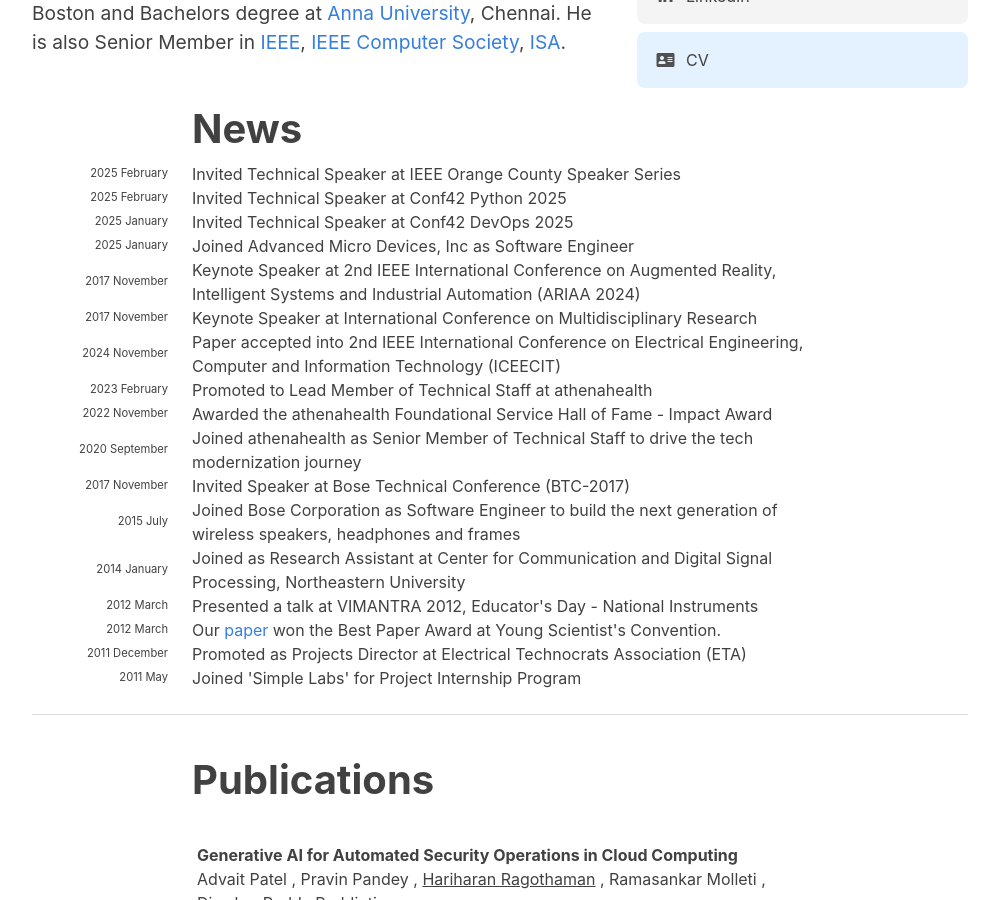
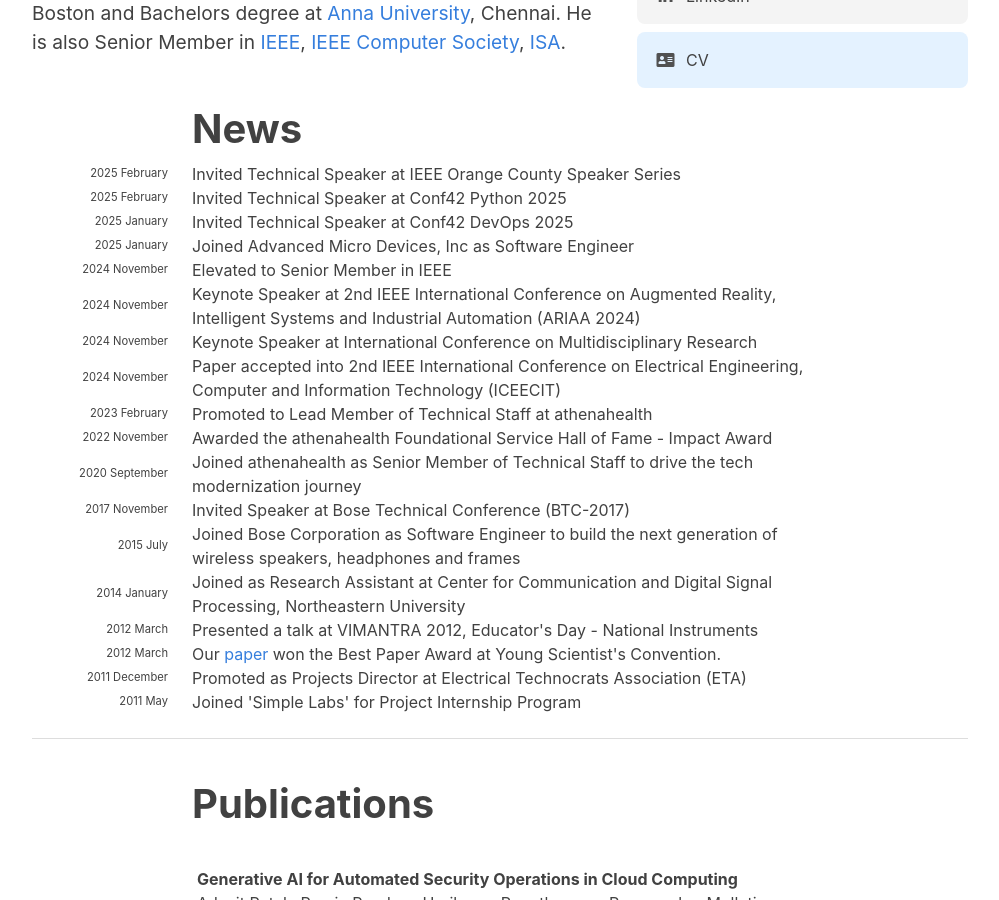
Before and after one commit to hariharanragothaman/hariharanragothaman.github.io, a Jekyll site: the page built from index.md, in a window 1280 px wide and 900 px high, scrolled down 724 px. Shown: the whole window, without its empty margins (140-1139 px from the left). Built offline with Jekyll 4.4.1, drawn with Linux system fonts in a browser that asks for light colours; nearby versions of some CDN libraries; some web fonts are replaced.

Commit message:
Polishes and Updates

```diff
--- a/_data/news.yaml
+++ b/_data/news.yaml
@@ -14,11 +14,15 @@
   year-extra: January
   description: Joined Advanced Micro Devices, Inc as Software Engineer
 
-- year: 2017
+- year: 2024
+  year-extra: November
+  description: Elevated to Senior Member in IEEE
+
+- year: 2024
   year-extra: November
   description: Keynote Speaker at 2nd IEEE International Conference on Augmented Reality, Intelligent Systems and Industrial Automation (ARIAA 2024)
 
-- year: 2017
+- year: 2024
   year-extra: November
   description: Keynote Speaker at International Conference on Multidisciplinary Research
 
```
